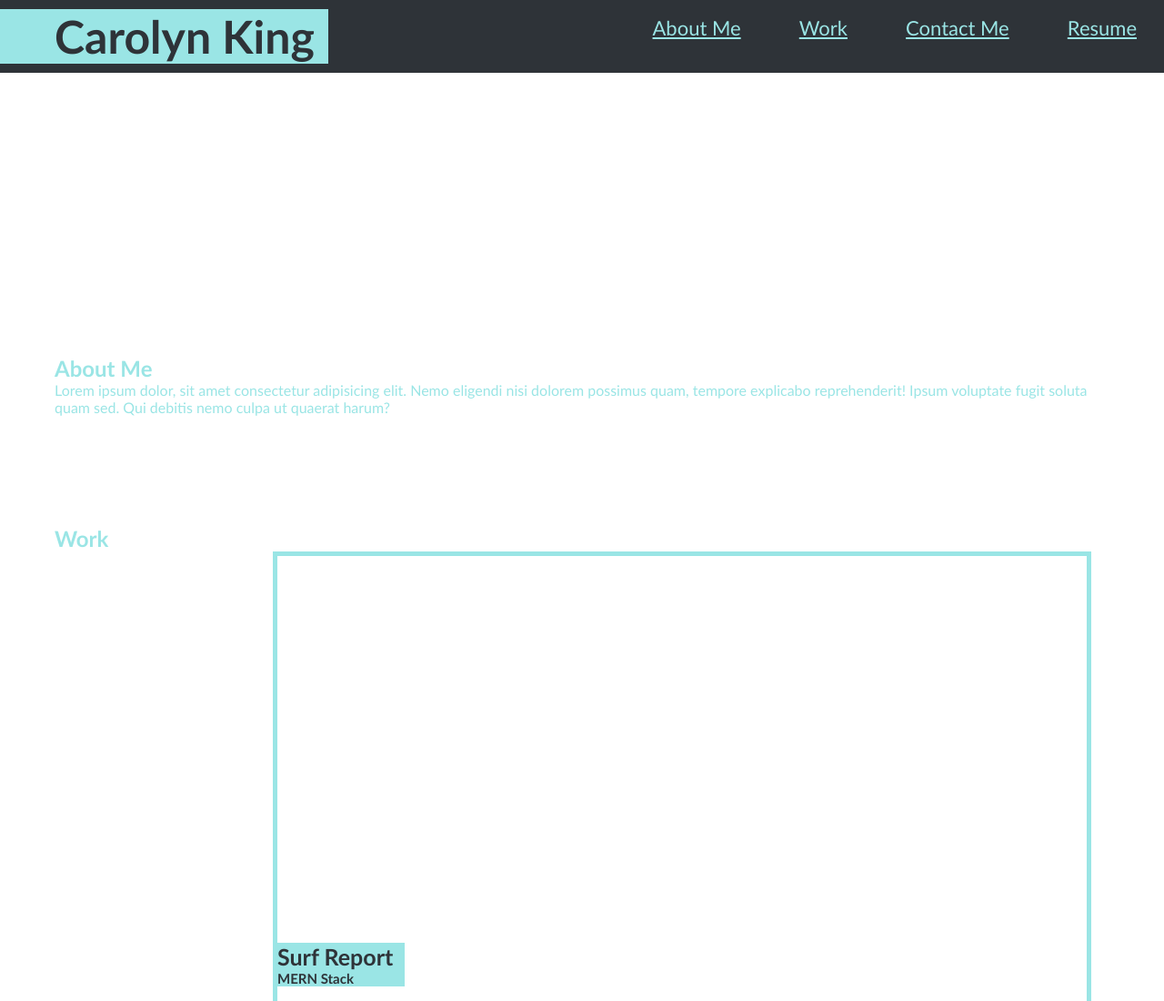
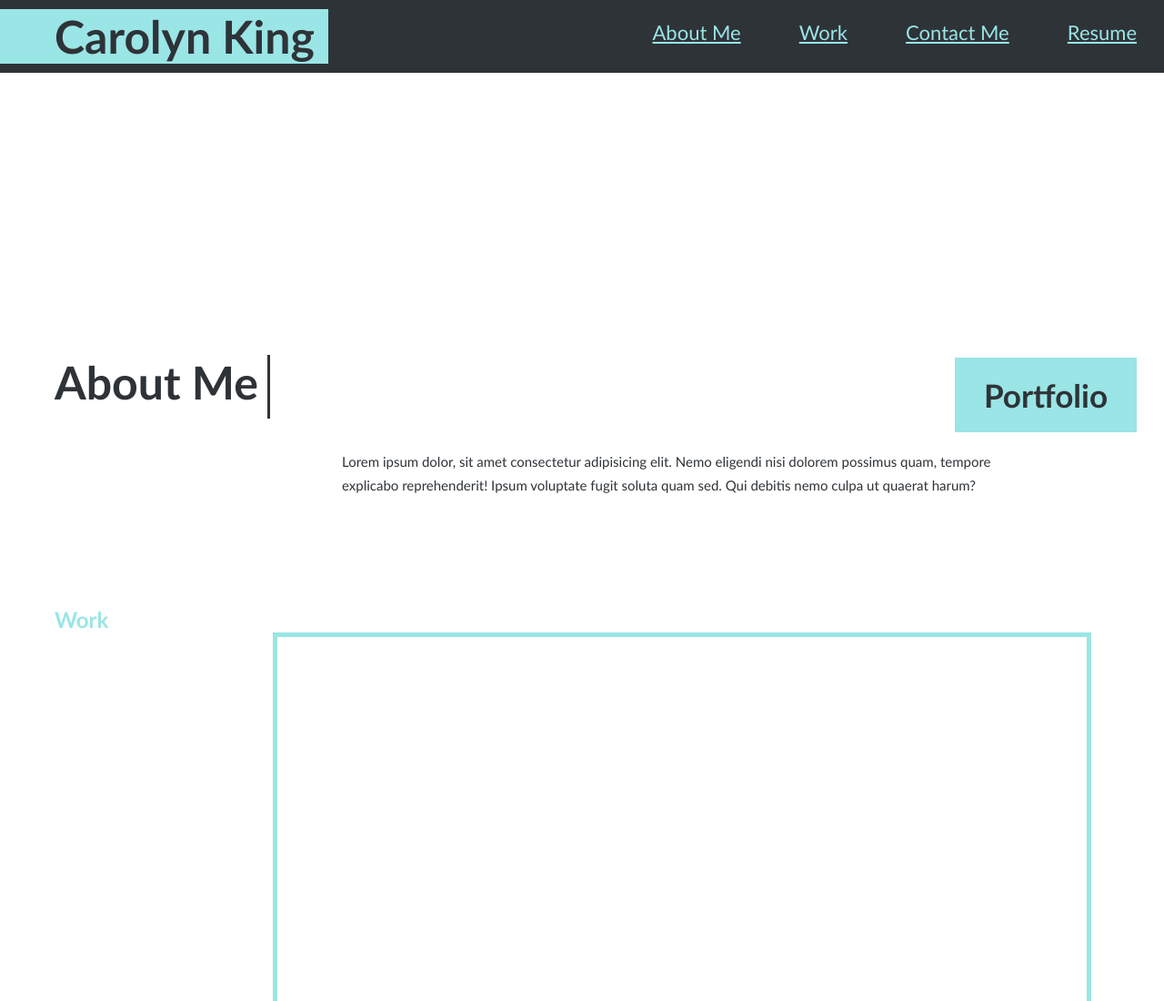
Before and after one commit to carolynking213/portfolio, a plain HTML site: page index.html in a window 1280 px wide. Shown: the top 1100 px of the page at 91% size. Drawn offline with Linux system fonts and the light colour scheme.

Commit message:
some about me section style

```diff
--- a/assets/css/style.css
+++ b/assets/css/style.css
@@ -33,6 +33,7 @@ header a {
 header nav {
     float: right;
     margin: 7px 0;
+    padding: 5px 0 0 0;
 }
 
 header nav ul li {
@@ -51,13 +52,48 @@ section {
     padding: 60px;
 }
 
-/* Hero Style Start */
+/* Hero Styles Start */
 .hero {
     background-image: url("../images/pexels-david-bartus-963278.jpg");
     height: 250px;
     background-size: cover;
 }
-/* Hero Style End */
+
+.subtitle {
+    background-color: #9ae5e5;
+    padding: 20px;
+    width: 200px;
+    color: #2e3338;
+    font-size: 30px;
+    text-align: center;
+    position: absolute;
+    bottom: 325px;
+    right: 30px;
+}
+/* Hero Styles End */
+
+.intro {
+
+}
+
+.intro h2 {
+    font-size: 50px;
+    color: #2e3338;
+    margin-bottom: 35px;
+    padding: 0 10px 10px 0;
+    border-right: 3px solid;
+    border-color: #2e3338;
+    display: inline-block;
+}
+
+.intro p {
+    line-height: 1.7;
+    color: #2e3338;
+    width: 80%;
+    font-size: 15px;
+    margin: 0 auto;
+    padding: 0 0 0 200px;
+}
 
 .work-entry {
     background-image: url("../images/pexels-travis-rupert-1032650.jpg");
--- a/index.html
+++ b/index.html
@@ -30,11 +30,14 @@
 
         <!-- hero/jumbotron -->
         <section class="hero">
+            <div class="subtitle">
+                <h3>Portfolio</h3>
+            </div>
         </section>
         <!-- end hero -->
 
         <!-- "about me" section -->
-        <section id="about-me">
+        <section id="about-me" class="intro">
             <h2>About Me</h2>
             <p>
                 Lorem ipsum dolor, sit amet consectetur adipisicing elit. Nemo eligendi nisi dolorem possimus quam, tempore explicabo reprehenderit! Ipsum voluptate fugit soluta quam sed. Qui debitis nemo culpa ut quaerat harum?
```
